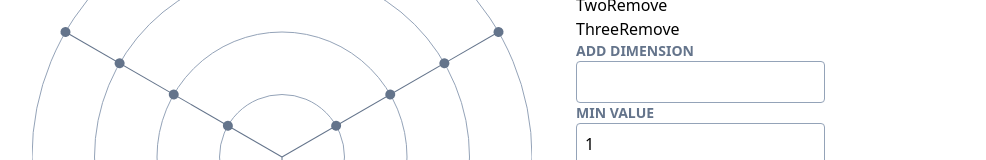
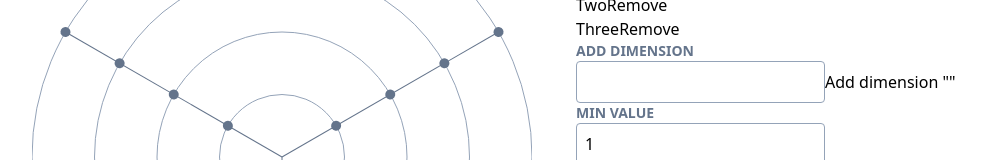
Before and after one commit to frontendphil/oh-my-radar, a React app: page / in a window 1280 px wide. Shown: the part 189-349 px from the top of the page, without its empty margins (64-1050 px from the left). Built offline with nearby package versions, Linux system fonts and the light colour scheme.

Commit message:
chore: is possible to add new dimensions with the "Add" button

```diff
--- a/src/App.tsx
+++ b/src/App.tsx
@@ -62,6 +62,10 @@ export const App = () => {
           }}
         />
 
+        <button
+          onClick={() => setDimensions([...dimensions, newDimension])}
+        >{`Add dimension "${newDimension}"`}</button>
+
         <Input
           type="number"
           label="Min value"
```
Also changed, not shown: 1 other file (tests, documents, lock files or other folders).
